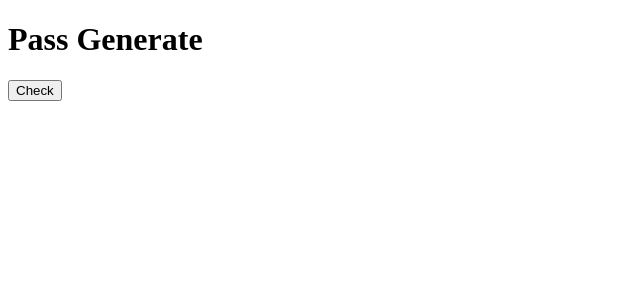
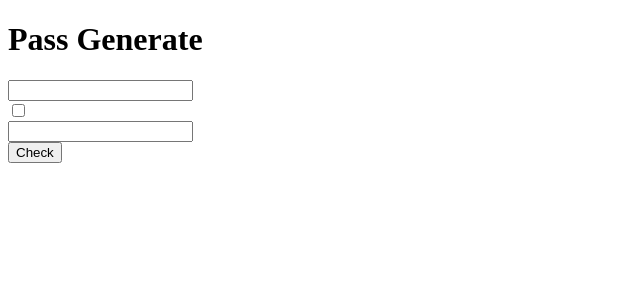
Before and after one commit to sajjadnazari/Angular13, an Angular app in the folder src/app-start/: page / in a window 1280 px wide. Shown: the top 300 px of the page, without its empty margins (0-640 px from the left). Built offline with nearby package versions, Linux system fonts and the light colour scheme.

Commit message:
Value binding - event binding - interpolation {{value}}

```diff
--- a/src/app-start/src/app/app.component.html
+++ b/src/app-start/src/app/app.component.html
@@ -1,4 +1,15 @@
 <h1>Pass Generate</h1>
 <div>
-<button (click)="onButtonClick()">Check</button>
+  <input type="text" value="" (input)="OnChangeLentgh($any($event.target).value)" />
 </div>
+<div>
+  <input type="checkbox" (change)="ChangeCheckBox()">
+</div>
+<div>
+  <input type="text" [value]="getPassword()" />
+</div>
+<div>
+  <button (click)="onButtonClick()">Check</button>
+</div>
+
+{{password}}
--- a/src/app-start/src/app/app.component.ts
+++ b/src/app-start/src/app/app.component.ts
@@ -6,7 +6,24 @@ import { Component } from '@angular/core';
   styleUrls: ['./app.component.css']
 })
 export class AppComponent {
-  onButtonClick(){
-   console.log('button click');
+  password:string;
+  constructor() {
+    this.password="";
+  }
+  onButtonClick() {
+    this.password = "your pass";
+  }
+  getPassword(){
+    return this.password;
+  }
+  ChangeCheckBox(){
+    this.password ="changed";
+  }
+
+  OnChangeLentgh(value :string){
+    const parseValue = parseInt(value);
+    if(!isNaN(parseValue)){
+        this.password = value;
+    }
   }
 }
```
